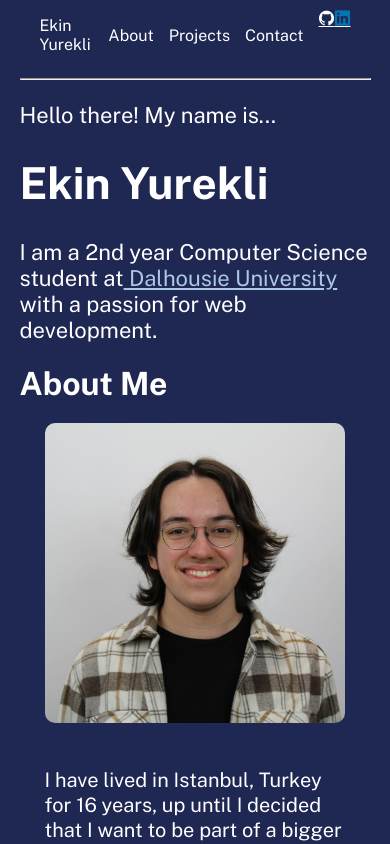
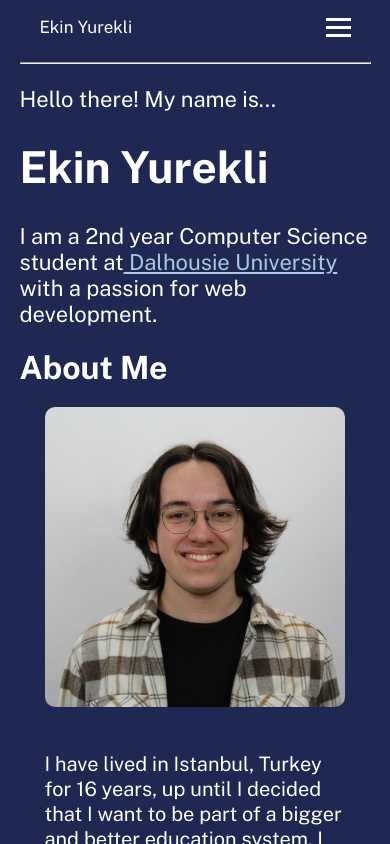
Before and after one commit to eyurekli/personal-site, a React (Vite) app: page / in a window 390 px wide. Shown: the top 844 px of the page. Built offline with nearby package versions, Linux system fonts and the light colour scheme.

Commit message:
More Mobile view styling

```diff
--- a/src/components/Header.jsx
+++ b/src/components/Header.jsx
@@ -8,10 +8,16 @@ export default function Header({ changeComp }) {
 
 
     return (
-        <div className="Header">
+        <nav className="Header">
             <div className="nav-left">
                 <p id="name">Ekin Yurekli</p>
             </div>
+            <input type="checkbox" id="menu-toggle" className="menu-toggle" />
+            <label htmlFor="menu-toggle" className="hamburger">
+                <span className="bar"></span>
+                <span className="bar"></span>
+                <span className="bar"></span>
+            </label>
             <div className="page-links">
                 <p id="nav-content">
                     <a onClick={() => changeComp("About")}>About</a>
@@ -27,11 +33,10 @@ export default function Header({ changeComp }) {
                         <i className="devicon-github-plain"/>
                     </a>
                     <a href="https://www.linkedin.com/in/ekiny/">
-                        <i className="devicon-linkedin-plain colored"></i>
+                        <i className="devicon-linkedin-plain"></i>
                     </a>
                 </div>
             </div>
-
-        </div>
+        </nav>
     );
   }
--- a/src/styles/Header.css
+++ b/src/styles/Header.css
@@ -1,16 +1,99 @@
 .Header {
     display: flex;
-    align-items: center; /* Vertically center items */
-    justify-content: space-between; /* Push left and right content to opposite ends */
-    padding: 0 20px; /* Optional: Add horizontal padding for spacing */
+    align-items: center;
+    justify-content: space-between;
+    padding: 0 20px;
 }
 
+nav {
+    font-size: 17px;
+}
 .nav-left {
-    display: flex; /* Ensures flexibility if additional items are added */
-    align-items: center; /* Vertically aligns the text */
+    display: flex;
+    align-items: center;
 }
 
 .page-links {
-    display: flex; /* Aligns the links horizontally */
-    gap: 15px; /* Adds space between the links */
+    display: flex;
+    gap: 15px;
 }
+
+.nav-right {
+    display: flex;
+    gap: 10px;
+
+    a {
+        text-decoration: none;
+    }
+}
+
+i {
+    font-size: 35px;
+    transition:0.2s;
+}
+
+.devicon-linkedin-plain:hover {
+    color:rgb(10, 102, 194);
+}
+
+.devicon-github-plain:hover {
+    color:rgb(110, 84, 148);
+}
+
+.hamburger {
+    display: none;
+    cursor: pointer;
+}
+
+.bar {
+    display: block;
+    width: 25px;
+    height: 3px;
+    margin: 5px auto;
+    background-color: white;
+    transition: all 0.3s ease-in-out;
+}
+
+.menu-toggle {
+    display: none;
+}
+
+@media screen and (max-width: 820px) {
+    .page-links {
+        position: fixed;
+        left: -100%;
+        top: 70px;
+        flex-direction: column;
+        background-color: rgb(30, 35, 45);
+        width: 100%;
+        height: 100%;
+        text-align: center;
+        transition: 0.3s;
+    }
+
+    .menu-toggle:checked ~ .page-links {
+        left: 0;
+    }
+
+    .hamburger {
+        display: block;
+        margin-left: auto;
+        align-self: center;
+    }
+
+    .menu-toggle:checked ~ .hamburger .bar:nth-child(2) {
+        opacity: 0;
+    }
+
+    .menu-toggle:checked ~ .hamburger .bar:nth-child(1) {
+        transform: translateY(8px) rotate(45deg);
+    }
+
+    .menu-toggle:checked ~ .hamburger .bar:nth-child(3) {
+        transform: translateY(-8px) rotate(-45deg);
+    }
+
+    .nav-right {
+        align-self: center;
+    }
+}
```
